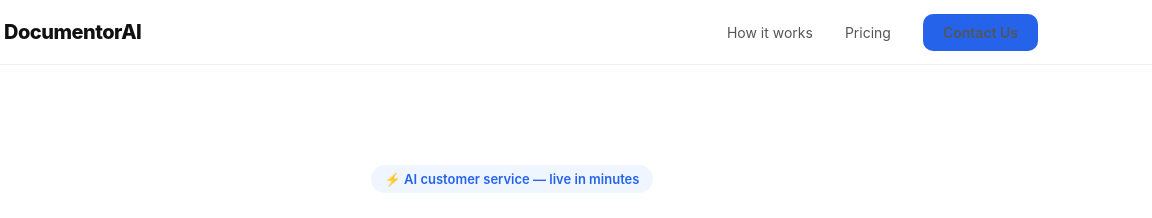
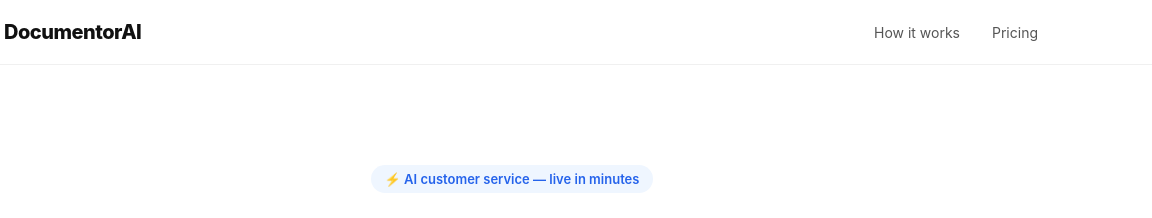
Before and after one commit to JNKut/DocumentorAI-site, a website: page index.html in a window 1280 px wide. Shown: the top 218 px of the page, 128-1280 px from the left. Drawn offline with Linux system fonts and the light colour scheme.

Commit message:
remove contact us nav button

```diff
--- a/index.html
+++ b/index.html
@@ -144,7 +144,6 @@
     <div class="nav-links">
       <a href="#how-it-works">How it works</a>
       <a href="#pricing">Pricing</a>
-      <a href="pricing.html" class="btn-primary">Contact Us</a>
     </div>
   </div>
 </nav>
```
